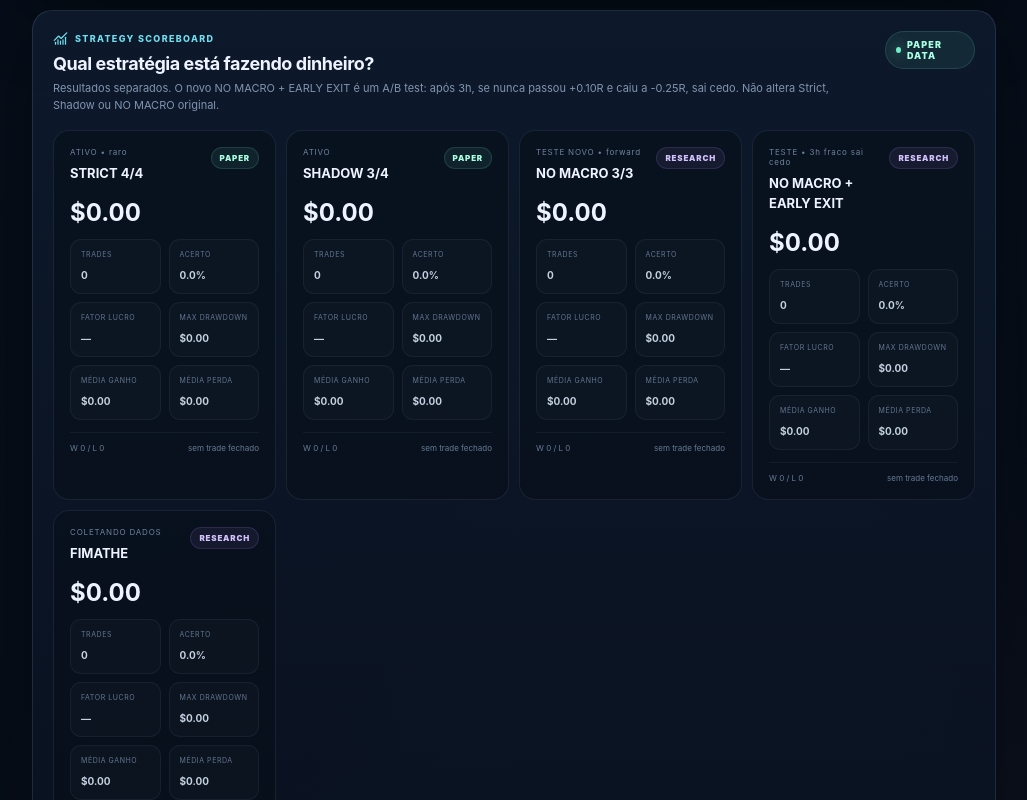
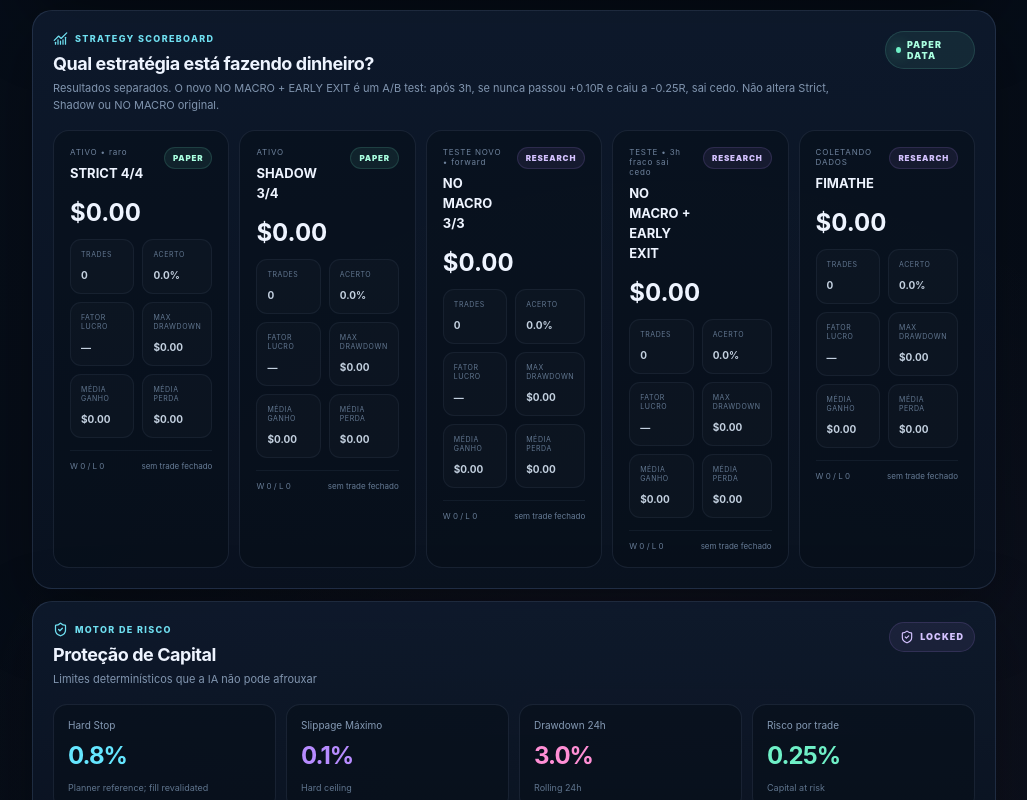
Before and after one commit to ValdemirJunior2020/tiago-trading, a React (Vite) app in the folder client/: page / in a window 1280 px wide. Shown: the part 1580-2380 px from the top of the page, without its empty margins (250-1277 px from the left). Built offline with nearby package versions, Linux system fonts and the light colour scheme; no server answers.

Commit message:
Fit five strategy cards in scoreboard

```diff
--- a/client/src/styles.css
+++ b/client/src/styles.css
@@ -307,7 +307,7 @@ h1,h2,p{margin:0}
 
 
 .performance-board{margin-bottom:12px}
-.strategy-score-grid{display:grid;grid-template-columns:repeat(4,minmax(0,1fr));gap:10px;padding:0 20px 20px}
+.strategy-score-grid{display:grid;grid-template-columns:repeat(5,minmax(0,1fr));gap:10px;padding:0 20px 20px}
 .strategy-score-card{border:1px solid rgba(139,165,204,.12);background:rgba(7,14,24,.52);border-radius:16px;padding:16px;min-width:0}
 .strategy-score-head{display:flex;justify-content:space-between;gap:12px;align-items:flex-start}
 .strategy-score-head small{display:block;color:#6f839d;font-size:8px;letter-spacing:.1em;margin-bottom:5px}
```
